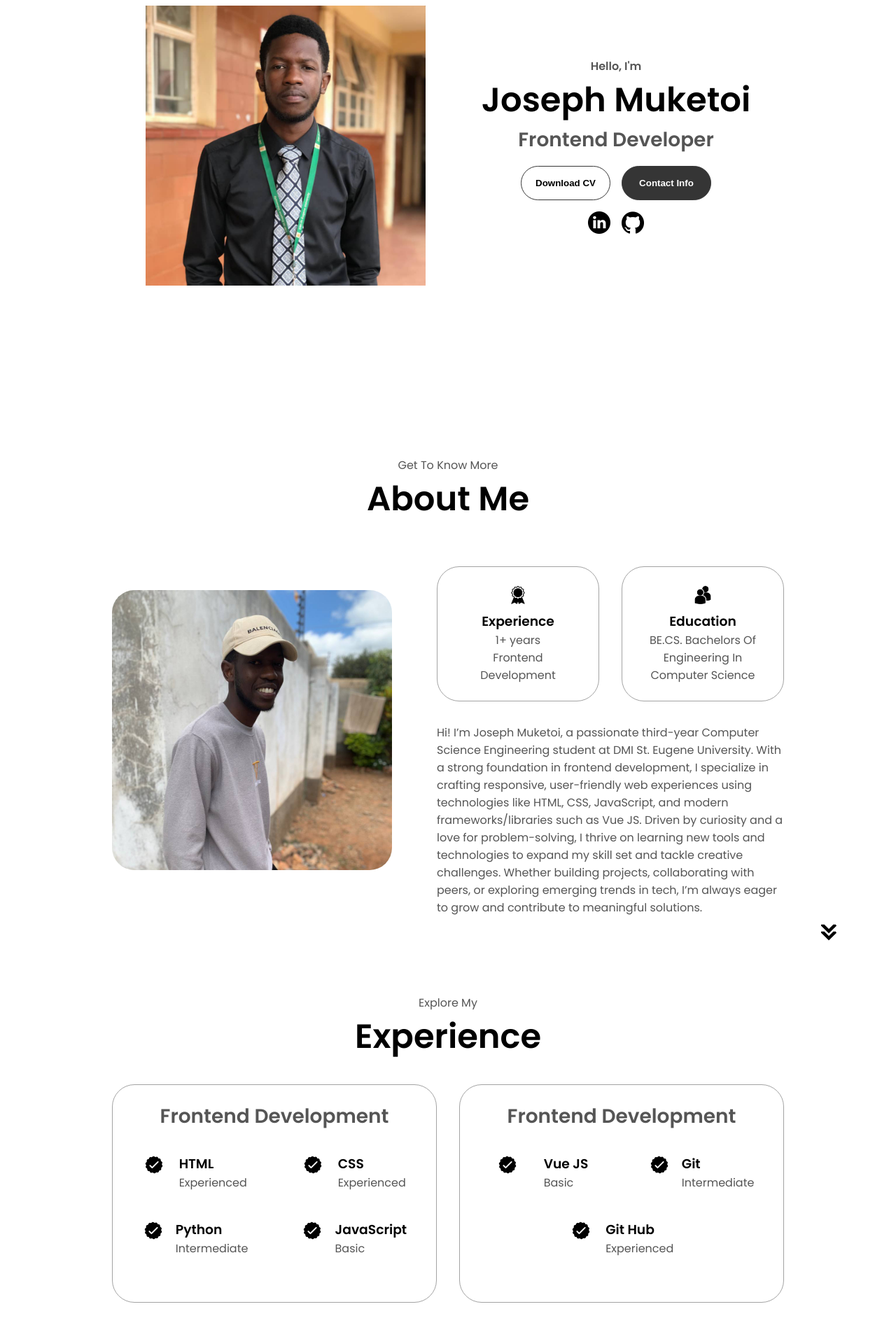
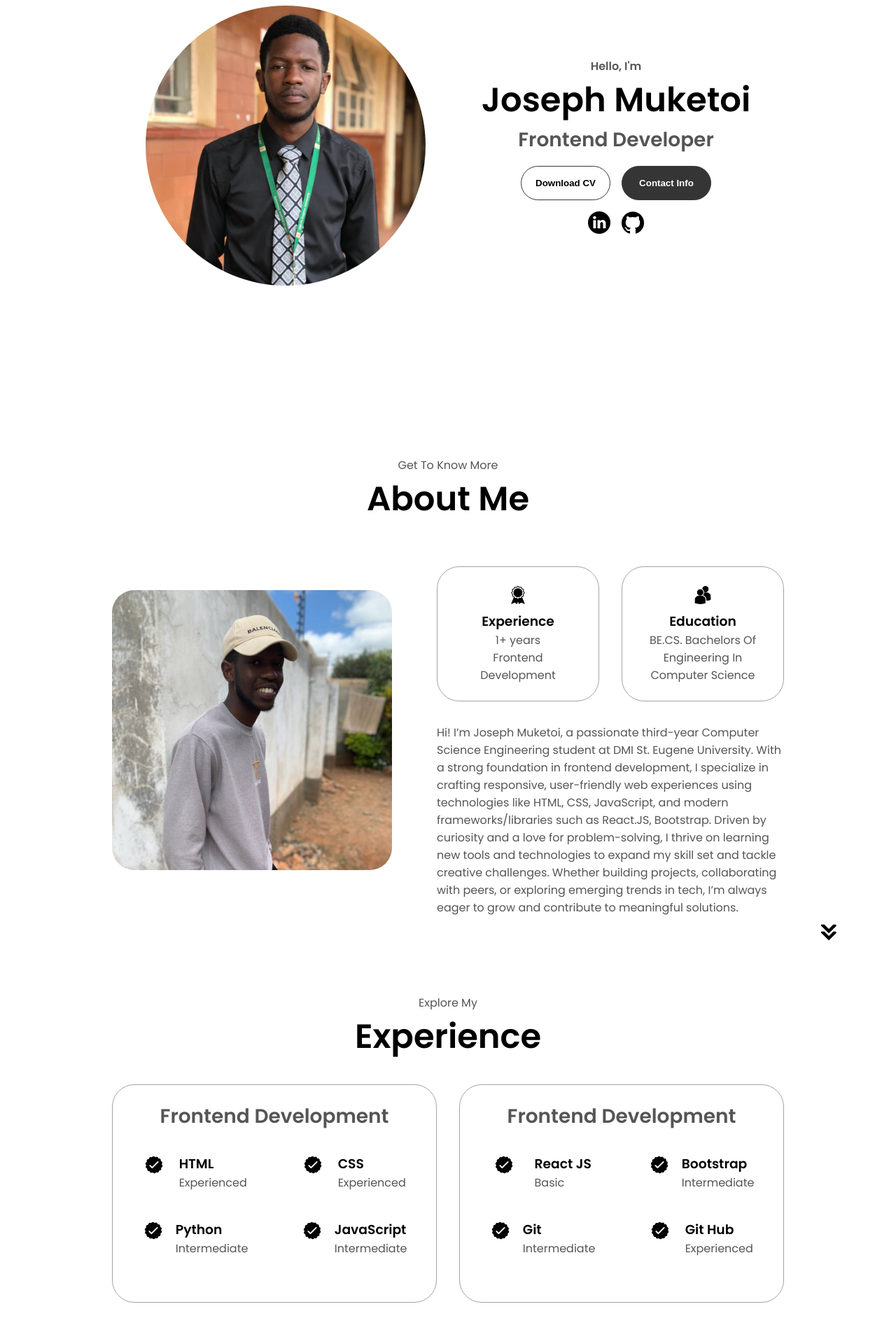
Before and after one commit to Kanalajoseph/my-portifolio, a plain HTML site: page index.html in a window 1280 px wide. Shown: the part 276-2176 px from the top of the page at 70% size. Drawn offline with Linux system fonts and the light colour scheme.

Commit message:
A few changes

```diff
--- a/index.html
+++ b/index.html
@@ -38,7 +38,7 @@
     </nav>
     <section id="profile">
       <div class="section__pic-container">
-        <img src="./assets/profile-pic.jpg" alt="John Doe profile picture" />
+        <img class="profile-pic" src="./assets/profile-pic.jpg" alt="John Doe profile picture" />
       </div>
       <div class="section__text">
         <p class="section__text__p1">Hello, I'm</p>
@@ -105,7 +105,7 @@
           </div>
           <div class="text-container">
             <p>
-              Hi! I’m Joseph Muketoi, a passionate third-year Computer Science Engineering student at DMI St. Eugene University. With a strong foundation in frontend development, I specialize in crafting responsive, user-friendly web experiences using technologies like HTML, CSS, JavaScript, and modern frameworks/libraries such as Vue JS.
+              Hi! I’m Joseph Muketoi, a passionate third-year Computer Science Engineering student at DMI St. Eugene University. With a strong foundation in frontend development, I specialize in crafting responsive, user-friendly web experiences using technologies like HTML, CSS, JavaScript, and modern frameworks/libraries such as React.JS, Bootstrap.
 
 Driven by curiosity and a love for problem-solving, I thrive on learning new tools and technologies to expand my skill set and tackle creative challenges. Whether building projects, collaborating with peers, or exploring emerging trends in tech, I’m always eager to grow and contribute to meaningful solutions.
             </p>
@@ -168,7 +168,7 @@ Driven by curiosity and a love for problem-solving, I thrive on learning new too
                 />
                 <div>
                   <h3>JavaScript</h3>
-                  <p>Basic</p>
+                  <p>Intermediate</p>
                 </div>
               </article>
               <article>
@@ -185,8 +185,19 @@ Driven by curiosity and a love for problem-solving, I thrive on learning new too
                   class="icon"
                 />
                 <div>
-                  <h3>Vue JS</h3>
+                  <h3>React JS</h3>
                   <p>Basic</p>
+                </div>
+              </article>
+              <article>
+                <img
+                  src="./assets/checkmark.png"
+                  alt="Experience icon"
+                  class="icon"
+                />
+                <div>
+                  <h3>Bootstrap</h3>
+                  <p>Intermediate</p>
                 </div>
               </article>
               <article>
@@ -245,7 +256,7 @@ Driven by curiosity and a love for problem-solving, I thrive on learning new too
               </button>
               <button
                 class="btn btn-color-2 project-btn"
-                onclick="location.href='https://github.com/'"
+                onclick="location.href='https://kanalajoseph.github.io/UKWENDA-SOLUTIONS/'"
               >
                 Live Demo
               </button>
@@ -269,7 +280,7 @@ Driven by curiosity and a love for problem-solving, I thrive on learning new too
               </button>
               <button
                 class="btn btn-color-2 project-btn"
-                onclick="location.href='https://github.com/'"
+                onclick="location.href='https://kanalajoseph.github.io/CALCULATOR/'"
               >
                 Live Demo
               </button>
@@ -287,13 +298,13 @@ Driven by curiosity and a love for problem-solving, I thrive on learning new too
             <div class="btn-container">
               <button
                 class="btn btn-color-2 project-btn"
-                onclick="location.href='https://github.com/'"
+                onclick="location.href='https://kanalajoseph.github.io/REAL-ESTATE-WEBSITE/'"
               >
                 Github
               </button>
               <button
                 class="btn btn-color-2 project-btn"
-                onclick="location.href='https://github.com/'"
+                onclick="location.href='https://kanalajoseph.github.io/REAL-ESTATE-WEBSITE/'"
               >
                 Live Demo
               </button>
--- a/style.css
+++ b/style.css
@@ -174,6 +174,12 @@ section {
   height: 400px;
   width: 400px;
   margin: auto 0;
+}
+.profile-pic {
+  border-radius: 50%;
+  object-fit: cover;
+  width: 100%;
+  height: 100%;
 }
 
 .section__text {
```
Also changed, not shown: assets/project-3.png.
